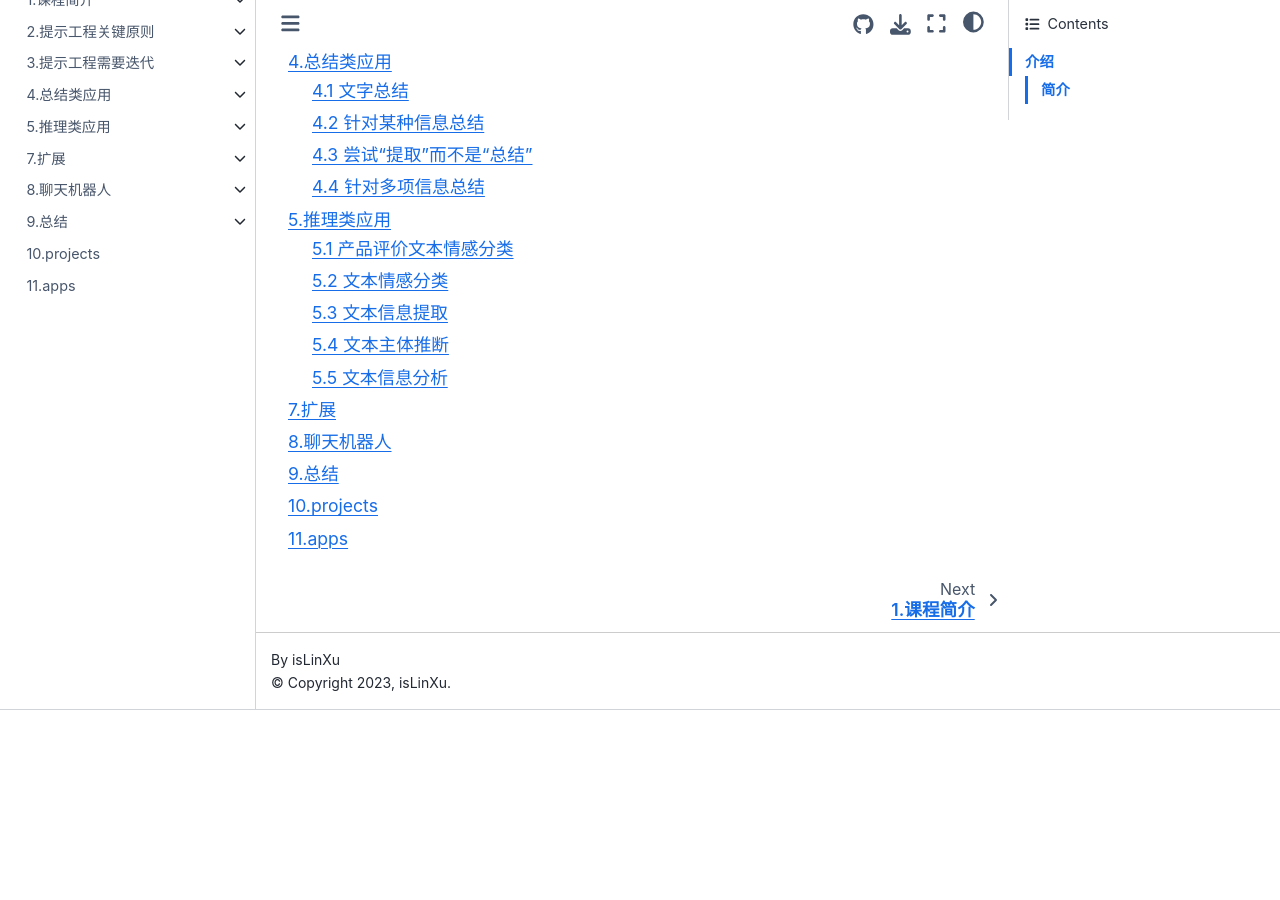
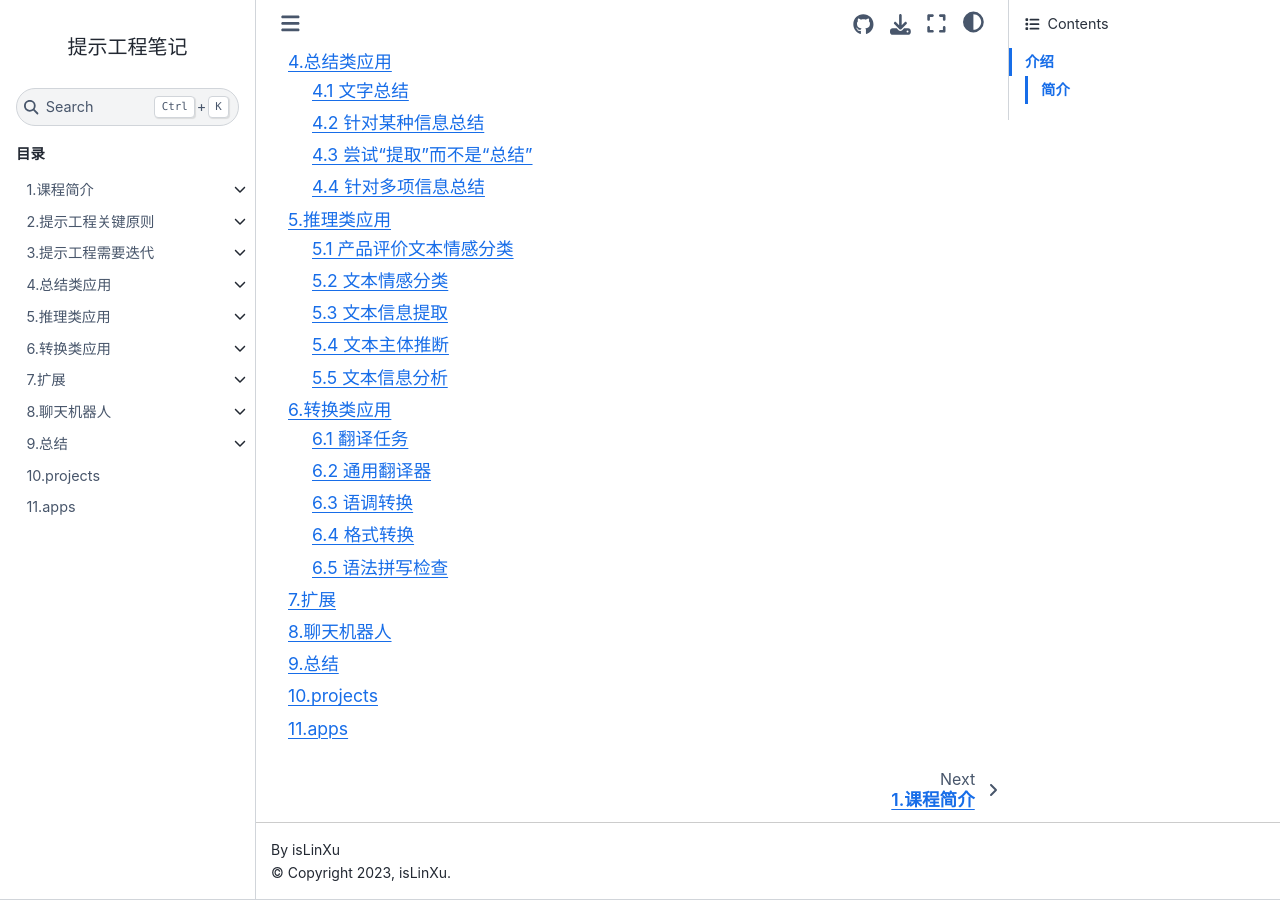
Before and after one commit to isLinXu/prompt-engineering-note, a Sphinx documentation site: the page built from source/index.md, in a window 1280 px wide and 900 px high, scrolled down 647 px. Built offline with Sphinx 7.4.7 and the Sphinx Book theme 1.1.4, drawn with Linux system fonts in a browser that asks for light colours; before the commit the page ends 1357 px from its top, so only the background shows below that.

Commit message:
[source]update transform

````diff
--- a/source/Transforming/index.md
+++ b/source/Transforming/index.md
@@ -1,4 +1,4 @@
-6.转换
+# 6.转换类应用
 
 ---
 
@@ -18,16 +18,38 @@ Large language models are very good at transforming its input to a different for
 大型语言模型非常擅长将其输入转换为不同的格式，例如将一种语言中的文本输入并将其转换或翻译成另一种语言，或帮助拼写和语法矫正，因此，您可以输入一段可能不完全符合语法规范的文本，并帮助你稍微修改一下，或者甚至转换格式，例如输入HTML并输出JSON。因此，我以前用一堆正则表达式写的一堆应用程序现在肯定可以更简单地实现，只需要使用一个大型语言模型和几个提示即可。大型语言模型可以使这些转换过程更加简单和高效，为人们提供更好的文本相关应用体验。
 
 ```
-Yeah, I use Chat GPT to proofread pretty much everything I write these days, so I'm excited to show you some more examples in the notebook now. So first we'll import OpenAI and also use the same getCompletion helper function that we've been using throughout the videos. And the first thing we'll do is a translation task. So large language models are trained on a lot of text from kind of many sources, a lot of which is the internet, and this is kind of, of course, in many different languages. So this kind of imbues the model with the ability to do translation. And these models know kind of hundreds of languages to varying degrees of proficiency. And so we'll go through some examples of how to use this capability.
+Yeah, I use Chat GPT to proofread pretty much everything I write these days, so I'm excited to show you some more examples in the notebook now. So first we'll import OpenAI and also use the same getCompletion helper function that we've been using throughout the videos.
 ```
 
-是的，我现在基本上会使用 Chat GPT 来校对我所写的每一篇文章，所以现在我很高兴向您展示更多 Notebook 中的例子。所以首先我们将导入 OpenAI 并使用相同的 getCompletion 帮助函数，这是我们在视频中一直在使用的。接下来我们将执行一个翻译任务。因此，大型语言模型是在很多来源的文本上进行训练的，其中很多是互联网的内容，并且这些文本内容是以许多不同的语言呈现的。这种训练使模型具有进行翻译的能力。这些模型能够以不同程度掌握数百种语言，因此我们将讨论如何使用这种能力的一些示例。
+是的，我现在基本上会使用 Chat GPT 来校对我所写的每一篇文章，所以现在我很高兴向您展示更多 Notebook 中的例子。所以首先我们将导入 OpenAI 并使用相同的 getCompletion 帮助函数，这是我们在视频中一直在使用的。
+
+![6-1](./imgs/6-1.png)
+
+## 6.1 翻译任务
 
 ```
-So let's start off with something simple. So in this first example, the prompt is translate the following English text to Spanish. Hi, I would like to order a blender. And the response is Hola, me gustaría ordenar una licuadora. And I'm very sorry to all of you Spanish speakers. I never learned Spanish, unfortunately, as you can definitely tell. OK, let's try another example. So in this example, the prompt is, tell me what language this is. And then this is in French, Combien coûte la lampe d'air. And so let's run this. And the model has identified that this is French. The model can also do multiple translations at once. So in this example, let's say, translate the following text to French and Spanish. And you know what, let's add another an English pirate. And the text is, I want to order a basketball. So here we have French, Spanish, and English pirates.
+And the first thing we'll do is a translation task. So large language models are trained on a lot of text from kind of many sources, a lot of which is the internet, and this is kind of, of course, in many different languages. So this kind of imbues the model with the ability to do translation. And these models know kind of hundreds of languages to varying degrees of proficiency. And so we'll go through some examples of how to use this capability.
 ```
 
-让我们从一些简单的例子开始。在第一个例子中，提示是将以下英文文本翻译成西班牙语。 Hi，我想订购一个搅拌机。回复是Hola，me gustaría ordenar una licuadora。非常抱歉，对于所有的西班牙语使用者，我从未学过西班牙语，您肯定已经注意到了。好的，让我们再试一个例子。在此例中，提示是告诉我这是什么语言。然后，这是法语，Combien coûte la lampe d'air。让我们运行一下。模型已经确定这是法语。模型还可以同时进行多个翻译。在这个例子中，让我们假设，将以下文本翻译成法语和西班牙语。您知道吗，让我们再加上一个英语海盗。文本是，我想订购一个篮球。因此，我们拥有法语、西班牙语和英语海盗。
+接下来我们将执行一个翻译任务。因此，大型语言模型是在很多来源的文本上进行训练的，其中很多是互联网的内容，并且这些文本内容是以许多不同的语言呈现的。这种训练使模型具有进行翻译的能力。这些模型能够以不同程度掌握数百种语言，因此我们将讨论如何使用这种能力的一些示例。
+
+```
+So let's start off with something simple. So in this first example, the prompt is translate the following English text to Spanish. Hi, I would like to order a blender. And the response is Hola, me gustaría ordenar una licuadora. And I'm very sorry to all of you Spanish speakers. I never learned Spanish, unfortunately, as you can definitely tell. OK, let's try another example. So in this example, the prompt is, tell me what language this is. And then this is in French, Combien coûte la lampe d'air. And so let's run this. And the model has identified that this is French.
+```
+
+让我们从一些简单的例子开始。在第一个例子中，提示是将以下英文文本翻译成西班牙语。 Hi，我想订购一个搅拌机。回复是Hola，me gustaría ordenar una licuadora。非常抱歉，对于所有的西班牙语使用者，我从未学过西班牙语，您肯定已经注意到了。好的，让我们再试一个例子。在此例中，提示是告诉我这是什么语言。然后，这是法语，Combien coûte la lampe d'air。让我们运行一下。模型已经确定这是法语。
+
+![6-1](./imgs/6-2.png)
+
+```
+The model can also do multiple translations at once. So in this example, let's say, translate the following text to French and Spanish. And you know what, let's add another an English pirate. And the text is, I want to order a basketball. So here we have French, Spanish, and English pirates.
+```
+
+## 6.2 通用翻译器
+
+模型还可以同时进行多个翻译。在这个例子中，让我们假设，将以下文本翻译成法语和西班牙语。您知道吗，让我们再加上一个英语语。文本是，我想订购一个篮球。因此，我们拥有法语、西班牙语和英语语。
+
+![6-1](./imgs/6-3.png)
 
 ```
 So in some languages, the translation can change depending on the speaker's relationship to the listener. And you can also explain this to the language model. And so it will be able to kind of translate accordingly. So in this example, we say, translate the following text to Spanish in both the formal and informal forms. Would you like to order a pillow? And also notice here, we're using a different delimiter than these backticks. It doesn't really matter as long as it's kind of a clear separation. So, here we have the formal and informal. So, formal is when you're speaking to someone who's kind of maybe senior to you or you're in a professional situation. That's when you use a formal tone and then informal is when you're speaking to maybe a group of friends. I don't actually speak Spanish but my dad does and he says that this is correct.
@@ -35,11 +57,15 @@ So in some languages, the translation can change depending on the speaker's rela
 
 因此，在某些语言中，翻译可能会根据说话者与听众的关系而发生变化。您可以向语言模型解释这一点，因此它将能够相应地进行翻译。所以在这个例子中，我们说，将以下文本翻译成西班牙语，适用于正式和非正式形式。Would you like to order a pillow？在这里请注意，我们使用不同的定界符，而不是这些反引号。只要它们是清晰的分隔符，实际上并不重要。所以，我们有正式和非正式形式。正式形式是当您与地位可能高于您的人交谈或处于专业情境时使用的语气，而非正式形式是当您与朋友交谈时使用的语气。我实际上不会讲西班牙语，但是我爸爸会，他说这是正确的。
 
+## 6.3 语调转换
+
 ```
 So, for the next example, we're going to pretend that we're in charge of a multinational e-commerce company and so the user messages are going to be in all different languages and so users are going to be telling us about their IT issues in a wide variety of languages. So, we need a universal translator. So, first we'll just paste in a list of user messages in a variety of different languages and now we will loop through each of these user messages. So, for issue in user messages and then I'm going to copy over this slightly longer code block. And so, the first thing we'll do is ask the model to tell us what language the issue is in. So, here's the prompt. Then we'll print out the original message's language and the issue and then we'll ask the model to translate it into English and Korean. So, let's run this. So, the original message in French.
 ```
 
 因此，接下来的例子中，我们将假设自己是一家跨国电子商务公司的负责人，用户留言将会是各种不同的语言，因此用户将用各种不同的语言告诉我们其 IT 问题。所以，我们需要一个通用翻译器。首先，我们将粘贴一份使用各种不同语言的用户留言列表，现在我们将循环遍历这些用户留言。对于留言集中的问题，我要复制一下稍长的代码块。因此，我们首先将询问模型告诉我们留言所使用的是哪种语言，然后我们将打印出原始留言的语言和问题，并要求模型将其翻译成英文和韩文。接下来，运行这个程序，原始留言是用法语写的。
+
+![6-1](./imgs/6-4.png)
 
 ```
 So, we have a variety of languages and then the model translates them into English and then Korean and you can kind of see here, so the model says this is French. So, that's because the response from this prompt is going to be this is French. You could try editing this prompt to say something like tell me what language this is, respond with only one word or don't use a sentence, that kind of thing, if you wanted this to just be kind of one word. Or you could kind of ask for it in a JSON format or something like that, which would probably encourage it to not use a whole sentence.
@@ -53,13 +79,15 @@ And so, amazing, you've just built a universal translator. And also feel free to
 
 太神奇了，你刚刚建立了一个通用翻译器。此外，随意暂停视频，并添加任何其他你想要尝试的语言，也许是你自己熟悉的语言，看看模型的表现如何。接下来，我们要涉及的是情感转换。写作可以因受众的不同而变化，你知道，我写给同事或教授的电子邮件显然与我给年轻弟弟发送文本的方式大不相同。因此，ChatGBT实际上还可以帮助产生不同的语调。
 
+## 6.4 格式转换
+
 ```
 So let's look at some examples. So in this first example, the prompt is, translate the following from slang to a business letter. Dude, this is Joe, check out this spec on the standing lamp. So, let's execute this. And as you can see, we have a much more formal business letter with a proposal for a standing lamp specification. The next thing that we're going to do is to convert between different formats. ChatGBT is very good at translating between different formats such as JSON to HTML, you know, XML, all kinds of things. Markdown. And so in the prompt, we'll describe both the input and the output formats. So here is an example. So we have this JSON that contains a list of restaurant employees with their names and email. And then in the prompt, we're going to ask the model to translate this from JSON to HTML.
 ```
 
 那么，让我们看一些例子。在第一个例子中，提示是将以下俚语翻译成商务书信。兄弟，这是乔，看看这盏落地灯的规格。那么，让我们执行它。正如你所看到的，我们有了一封更为正式的商业信函，附有一份关于落地灯规格的提议。接下来，我们要做的事情是在不同的格式之间进行转换。ChatGBT非常擅长在不同的格式之间进行翻译，例如JSON到HTML，XML等各种格式。Markdown。因此，在提示中，我们将描述输入和输出格式。这是一个例子。我们有一个包含餐厅员工姓名和电子邮件的JSON列表。然后在提示中，我们要求模型将它从JSON转换为HTML。
 
-
+![6-1](./imgs/6-5-1.png)
 
 ```
 So the prompt is, translate the following Python dictionary from JSON to an HTML table with column headers and titles. And then we'll get the response from the model and print it. So here we have some HTML displaying all of the employee names and emails. And so now let's see if we can actually view this HTML. So we're going to use this display function from this Python library. Display HTML response. And here you can see that this is a properly formatted HTML table. The next transformation task we're going to do is spell check and grammar checking.
@@ -67,11 +95,24 @@ So the prompt is, translate the following Python dictionary from JSON to an HTML
 
 因此，提示是将以下Python字典从JSON转换为带有列标题和标题的HTML表格。然后，我们将获取模型的响应并将其打印出来。这里有一些HTML，显示所有员工的姓名和电子邮件。接下来让我们看看是否能够查看这个HTML。我们将使用Python库中的这个disaplay函数。显示HTML响应。在这里，你可以看到这是一个格式正确的HTML表格。我们接下来要进行的转换任务是拼写检查和语法检查。
 
+![6-1](./imgs/6-5-2.png)
+
 ```
-And this is a really kind of popular use for chatGPT. I highly recommend doing this. I do this all the time. And it's especially useful when you're working in a non-native language. And so here are some examples of some kind of common grammar and spelling problems and how the language model can help address these. So I'm going to paste in a list of sentences that have some kind of grammatical or spelling errors. And then we're going to loop through each of these sentences. And ask the model to proofread these. Proofread and correct. And then we'll use some delimiters. And then we will get the response and print it as usual. And so the model is able to correct all of these grammatical errors.
+And this is a really kind of popular use for chatGPT. I highly recommend doing this. I do this all the time. And it's especially useful when you're working in a non-native language.
 ```
 
-这是chatGPT的一个很流行的用途。我强烈推荐这样做。我总是这样做。当你在非母语语言中工作时，这尤其有用。下面是一些普遍的语法和拼写问题的例子以及语言模型如何帮助解决这些问题。我们将复制一些具有语法或拼写错误的句子列表，然后逐一循环这些句子。请模型校对和纠正这些错误。然后我们将使用一些分隔符。我们将得到响应并像往常一样进行打印。因此，该模型能够纠正所有这些语法错误。
+这是chatGPT的一个很流行的用途。我强烈推荐这样做。我总是这样做。当你在非母语语言中工作时，这尤其有用。
+
+## 6.5 语法拼写检查
+
+```
+And so here are some examples of some kind of common grammar and spelling problems and how the language model can help address these. So I'm going to paste in a list of sentences that have some kind of grammatical or spelling errors. And then we're going to loop through each of these sentences. And ask the model to proofread these. Proofread and correct. And then we'll use some delimiters. And then we will get the response and print it as usual. And so the model is able to correct all of these grammatical errors.
+```
+
+
+下面是一些普遍的语法和拼写问题的例子以及语言模型如何帮助解决这些问题。我们将复制一些具有语法或拼写错误的句子列表，然后逐一循环这些句子。请模型校对和纠正这些错误。然后我们将使用一些分隔符。我们将得到响应并像往常一样进行打印。因此，该模型能够纠正所有这些语法错误。
+
+![6-1](./imgs/6-6-1.png)
 
 ```
 We could use some of the techniques that we've discussed before. So to improve the prompt, we could say proofread and correct the following text. And rewrite the whole... And rewrite it. Corrected version. If you don't find any errors, just say no errors found. Let's try this. So this way we were able to... Oh, they're still using quotes here. But you can imagine you'd be able to find a way with a little bit of iterative prompt development to kind of find a prompt that works more reliably every single time. And so now we'll do another example.
@@ -79,11 +120,15 @@ We could use some of the techniques that we've discussed before. So to improve t
 
 我们可以使用之前讨论过的一些技术。为了改进提示，我们可以说“校对和纠正以下文本。重写它。纠正后的版本。如果你没有找到任何错误，只需说没有发现错误。让我们试试这个。”这样我们能够......哦，他们仍然在这里使用引号。但是你可以想象通过一点迭代的提示开发，你可以找到一个更可靠的提示，每次都能正常工作。现在我们将做另一个例子。
 
+![6-1](./imgs/6-6-2.png)
+
 ```
 It's always useful to check your text before you post it in a public forum. And so we'll go through an example of checking a review. And so here is a review about a stuffed panda. And so we're going to ask the model to proofread and correct the review. Great. So we have this corrected version. And one cool thing we can do is find the kind of differences between our original review and the model's output. So we're going to use this RedLines Python package to do this. And we're going to get the diff between the original text of our review and the model output and then display this. And so here you can see the diff between the original review and the model output and the kind of things that have been corrected.
 ```
 
 在发布到公共论坛之前检查文本始终是有用的。所以我们将通过一个检查评论的例子来说明。这是关于一只填充pandas的评论。我们要求模型检查和校正评论。很好。我们有了这个更正的版本。我们可以做的很酷的一件事是找到原始评论和模型输出之间的差异。所以我们将使用RedLines Python包来做这件事。我们将得到我们评论的原始文本和模型输出之间的差异，然后显示它。因此，在这里，您可以看到原始评论和模型输出之间的差异以及已经被更正的内容。
+
+![6-1](./imgs/6-6-3.png)
 
 ```
 So the prompt that we used was, uhm, proofread and correct this review, but you can also make kind of more dramatic changes, uhm, kind of changes to tone and that kind of thing. So, let's try one more thing. So in this prompt, we're going to ask the model to proofread and correct this same review, but also make it more compelling and ensure that it follows APA style and targets an advanced reader. And we're also going to ask for the output in markdown format.
@@ -96,3 +141,5 @@ And so we're using the same text from the original review up here. So let's exec
 ```
 
 因此，我们在此处使用的是来自原始评论的相同文本。让我们执行它。在这里，我们有一个扩展的APA样式评论SoftPanda。这是关于转换视频的全部内容。接下来，我们将展开，在此我们将使用较短的提示，并从语言模型中生成更长、更自由的响应。
+
+![6-1](./imgs/6-6-4.png)
````
Also changed, not shown: source/Transforming/imgs/6-1.png (added), source/Transforming/imgs/6-2.png (added), source/Transforming/imgs/6-3.png (added), source/Transforming/imgs/6-4.png (added), source/Transforming/imgs/6-5-1.png (added), source/Transforming/imgs/6-5-2.png (added), source/Transforming/imgs/6-6-1.png (added), source/Transforming/imgs/6-6-2.png (added), source/Transforming/imgs/6-6-3.png (added), source/Transforming/imgs/6-6-4.png (added).
